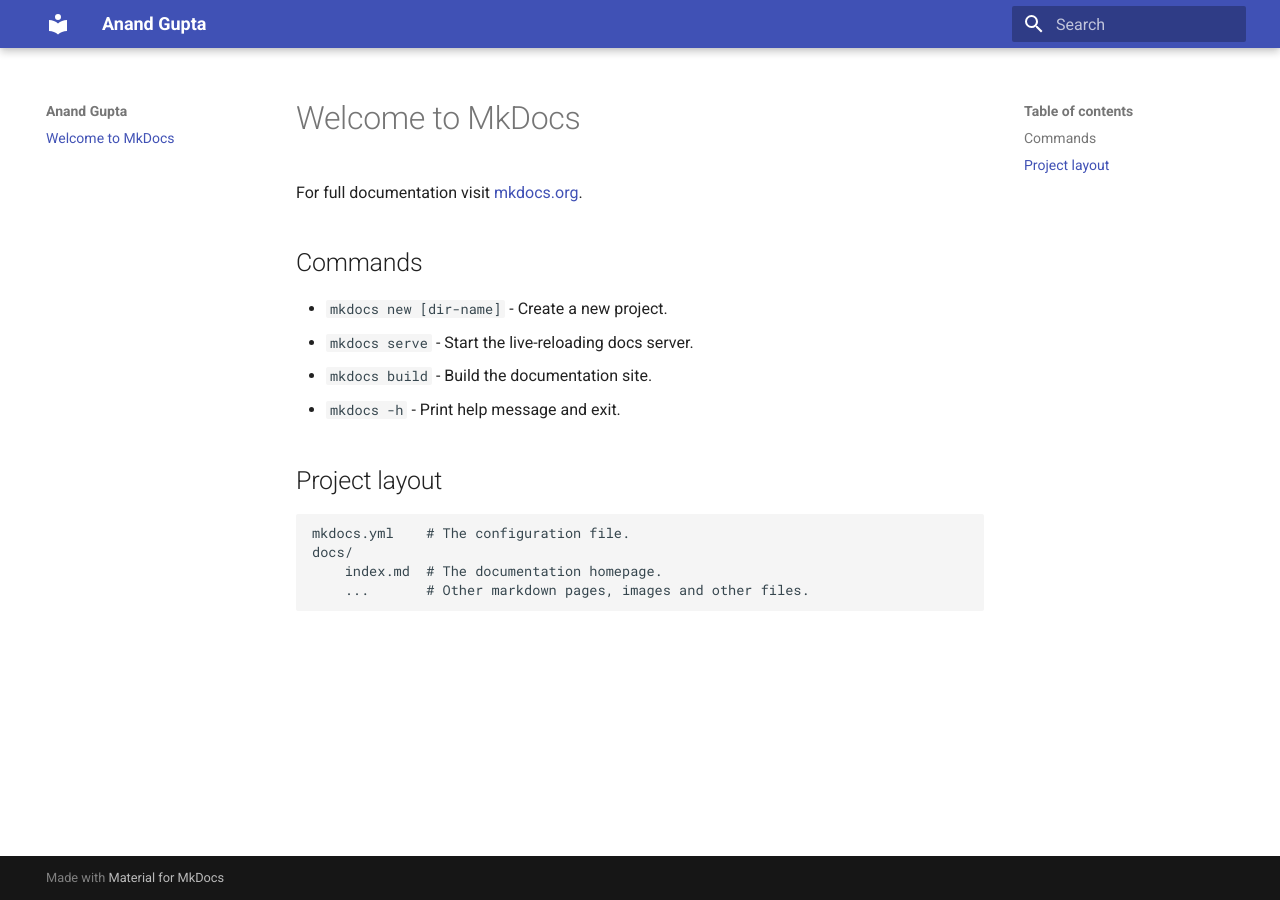
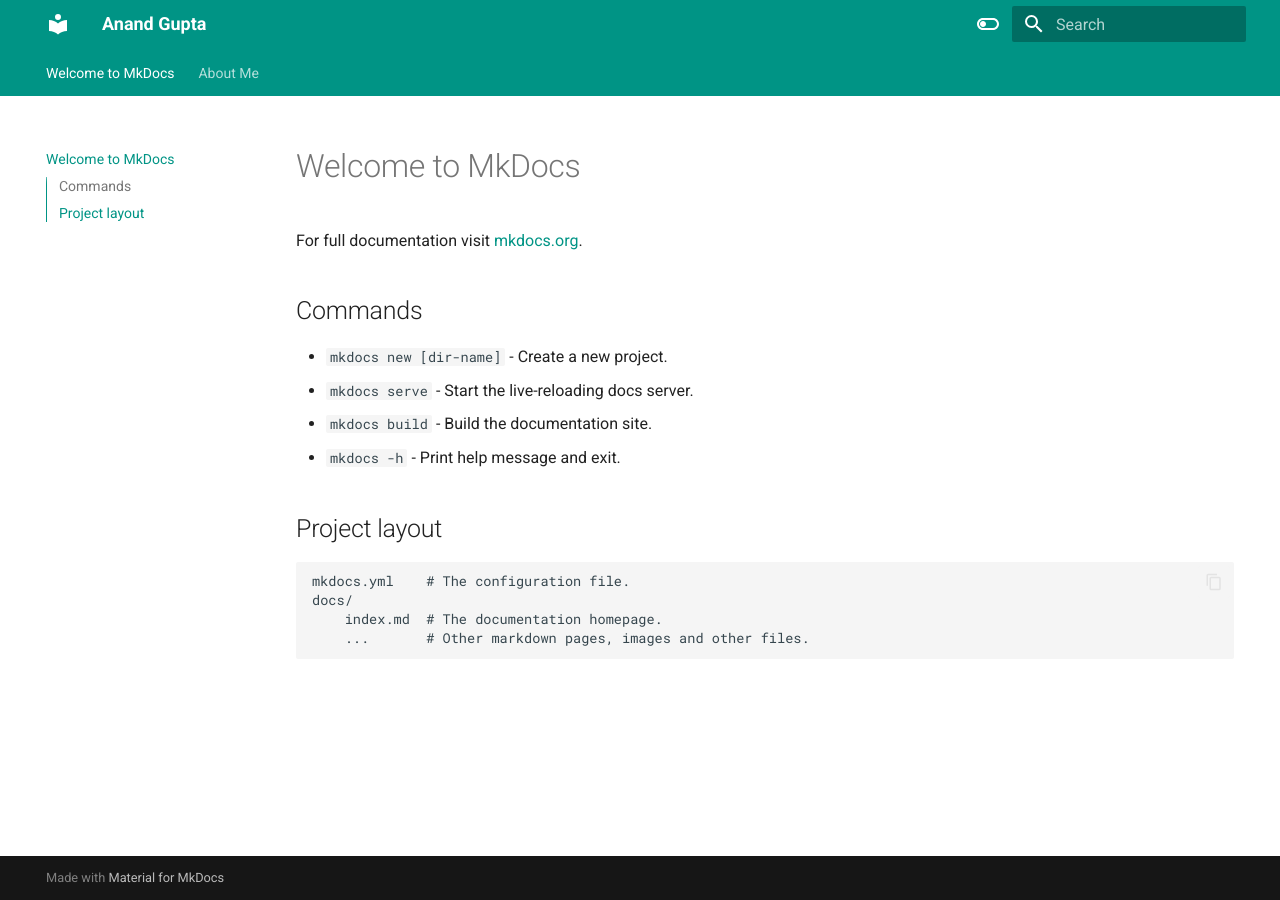
Before and after one commit to anandgupta1202/anandgupta1202.github.io, an MkDocs documentation site: the page built from docs/index.md, in a window 1280 px wide. Built offline with MkDocs 1.6.1 and Material for MkDocs 9.7.7, drawn with Linux system fonts in a browser that asks for light colours.

Commit message:
new files

```diff
--- a/mkdocs.yml
+++ b/mkdocs.yml
@@ -1,3 +1,27 @@
 site_name: Anand Gupta
 theme:
   name: material
+  features:
+    - navigation.tabs
+    - navigation.sections
+    - toc.integrate
+    - navigation.top
+    - search.suggest
+    - search.highlight
+    - content.tabs.link
+    - content.code.annotation
+    - content.code.copy
+  language: en
+  palette:
+    - scheme: default
+      toggle:
+        icon: material/toggle-switch-off-outline
+        name: Switch to dark mode
+      primary: teal
+      accent: purple
+    - scheme: slate
+      toggle:
+        icon: material/toggle-switch
+        name: Switch to light mode
+      primary: teal
+      accent: limes
```
Also changed, not shown: docs/About Me.md (added, +3 -0 lines).
